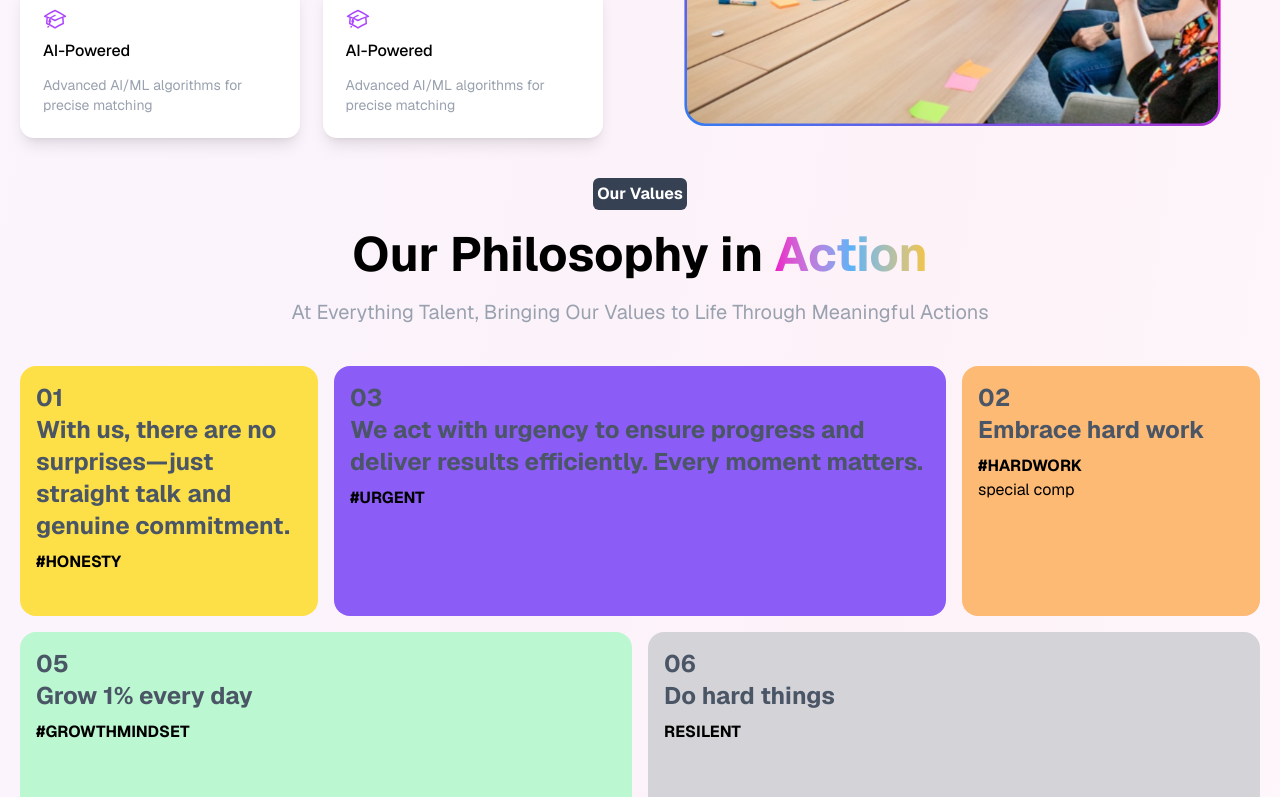
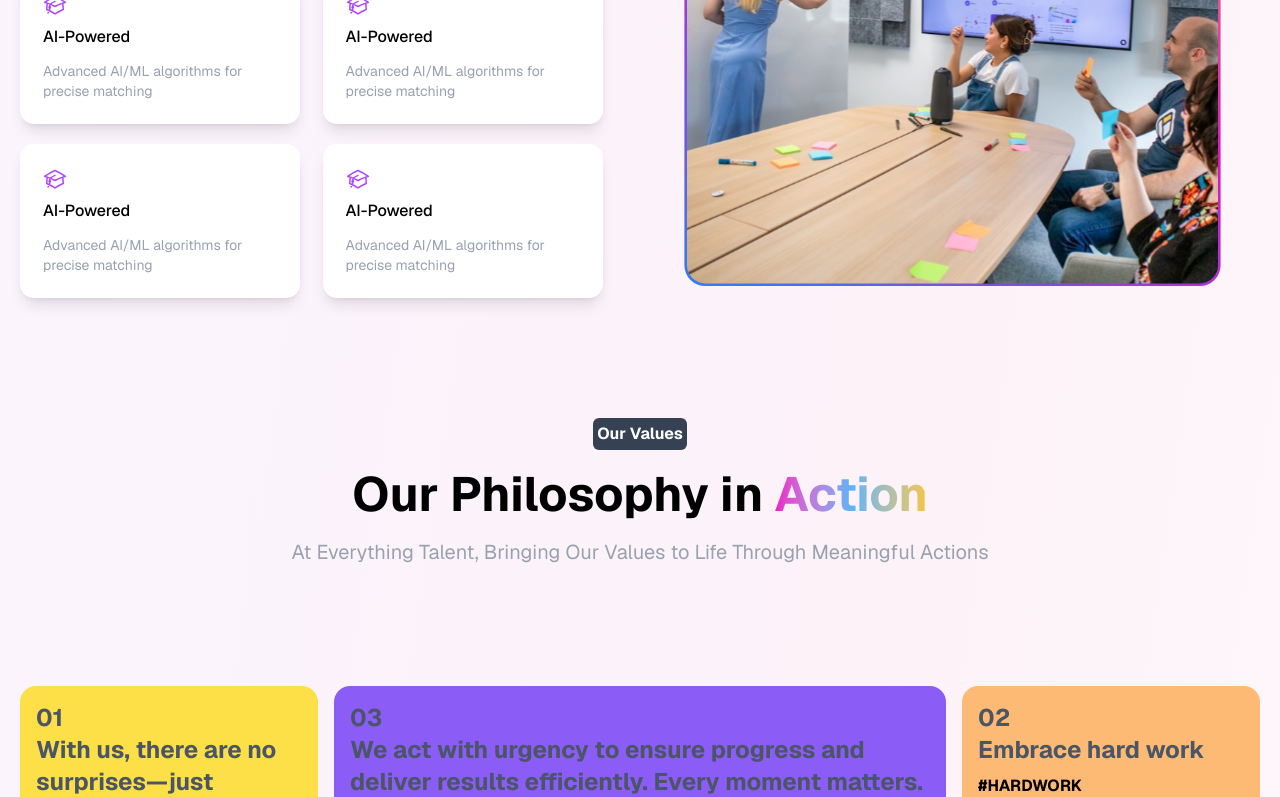
Before and after one commit to AbhishekSharma9161/EveryThingaTalentAi-AboutSection, a Next.js app: page / in a window 1280 px wide. Shown: the part 2000-2797 px from the top of the page. Built offline with nearby package versions, Linux system fonts and the light colour scheme.

Commit message:
minor bug fix

```diff
--- a/src/app/page.tsx
+++ b/src/app/page.tsx
@@ -27,10 +27,10 @@ export default function Home() {
       >
         {/* <Toggle /> */}
         <NavBar/>
-        <Container mb="30">
+        <Container footer={false}>
           <Hero />
         </Container>
-        <Container  mb="30">
+        <Container  footer={false}>
           <div className="mb-20 ">
           <Heading
             boxText={"Our Standards"}
@@ -44,10 +44,10 @@ export default function Home() {
           </div>
           <Component2 />
         </Container>
-        <Container mb="30">
+        <Container footer={false}>
           <Component3 />
         </Container>
-        <Container mb="30">
+        <Container footer={false}>
           <Heading
             boxText={"Our Values"}
             stHead={'Our Philosophy in'}
@@ -58,13 +58,13 @@ export default function Home() {
             }
           />
         </Container>
-        <Container mb="30">
+        <Container footer={false}>
           <Component4 />
         </Container>
-        <Container mb="30">
+        <Container footer={false}>
           <Component5 />
         </Container>
-        <Container mb="30">
+        <Container footer={false}>
           <Heading
             boxText={"Our Values & Milestones"}
             stHead={'Our'}
@@ -75,13 +75,13 @@ export default function Home() {
             }
           />
         </Container>
-        <Container mb="30">
+        <Container footer={false}>
           <Component6 />
         </Container>
-        <Container mb="30">
+        <Container footer={false}>
           <Component7 />
         </Container>
-        <Container mb={"0"}>
+        <Container footer={true}>
           <Component8 />
           <Foot />
         </Container>
--- a/src/comps/Container.jsx
+++ b/src/comps/Container.jsx
@@ -1,6 +1,6 @@
-const Container = ({children, mb}) => {
+const Container = ({children, footer}) => {
     return (
-      <div className={`mt-10 mb-${mb}`}>
+      <div className={`mt-10 ${footer ? 'mb-0' : 'mb-30'}`}>
         {children}
       </div>
     )
```
